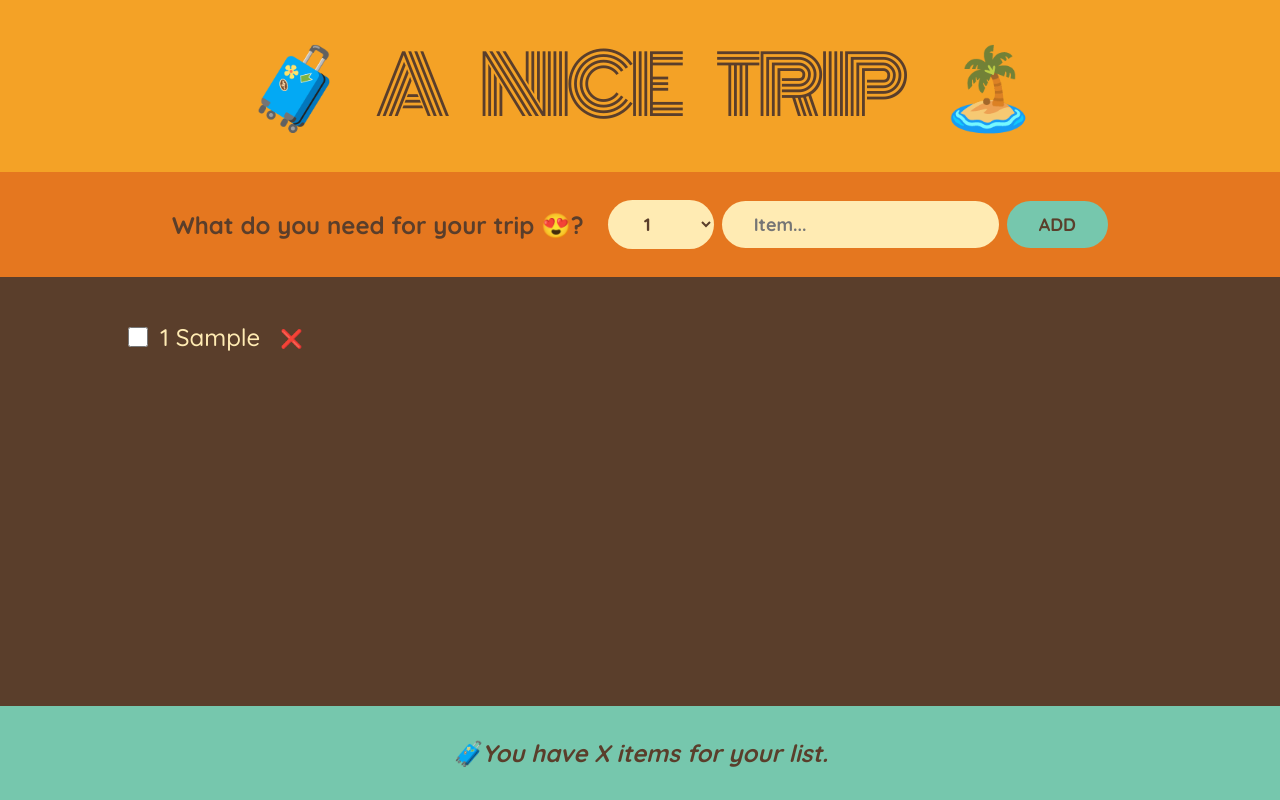
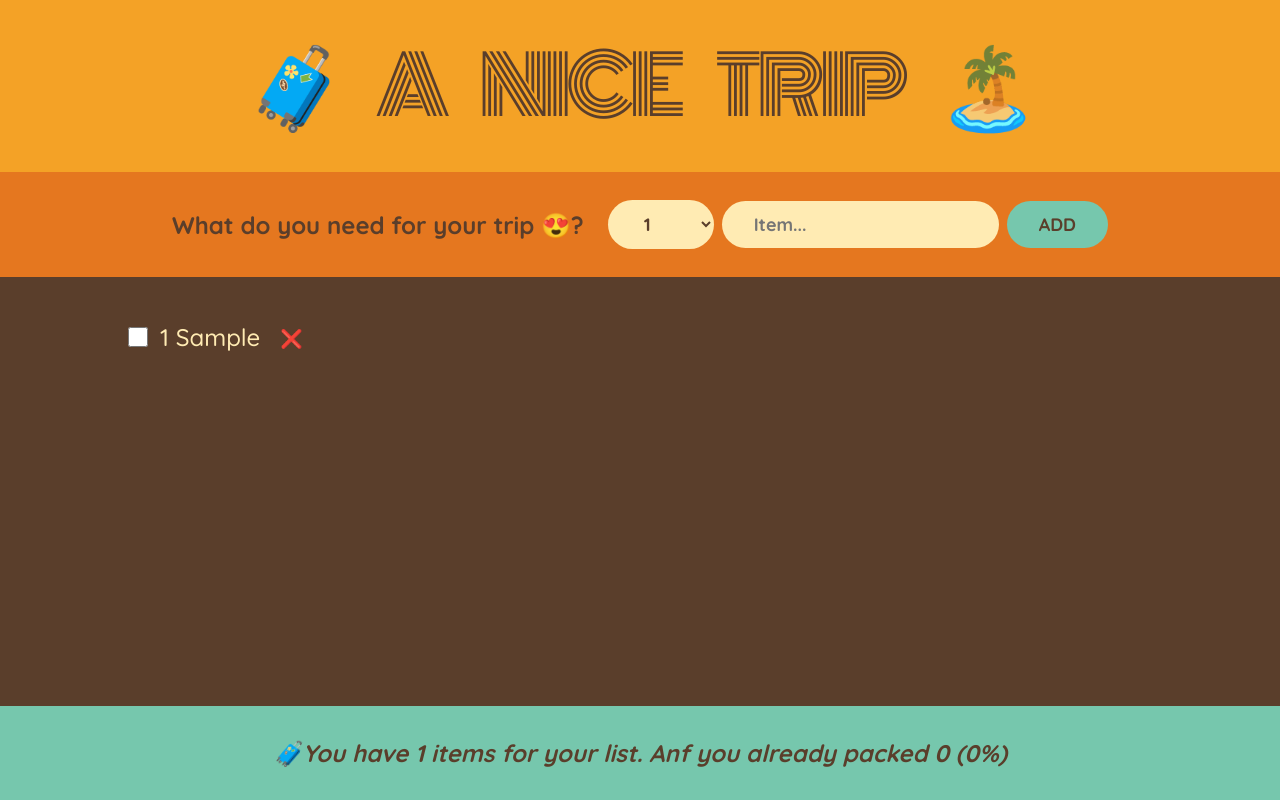
Before and after one commit to GitHubDoanLinh/ReactApp-ItemsList-Travel, a React (Create React App) app: page / in a window 1280 px wide. Both pictures are taken after typing "Sample" into the empty fields and a click on the button "ADD". Built offline with nearby package versions, Linux system fonts and the light colour scheme.

Commit message:
commit08 Calculating Statistics as Derived State

```diff
--- a/src/App.js
+++ b/src/App.js
@@ -26,7 +26,7 @@
         onDeleteItem={handleDeleteItem}
         onToggleItem={handleToggleItem}
       />
-      <Stats />
+      <Stats items={items} />
     </div>
   );
 }
@@ -113,10 +113,24 @@
     </li>
   );
 }
-function Stats() {
+function Stats({ items }) {
+  if (!items.length)
+    return (
+      <p className="stats">
+        <em>Start adding some item to your packing list 🚀</em>
+      </p>
+    );
+  const numItems = items.length;
+  const numPacked = items.filter((item) => item.packed).length;
+  const percentage = Math.round((numPacked / numItems) * 100);
   return (
     <footer className="stats">
-      <em>🧳You have X items for your list.</em>
+      <em>
+        {percentage === 100
+          ? "you got everything! Ready to go ✈️"
+          : `🧳You have ${numItems} items for your list. Anf you already packed
+        ${numPacked} (${percentage}%)`}
+      </em>
     </footer>
   );
 }
```
